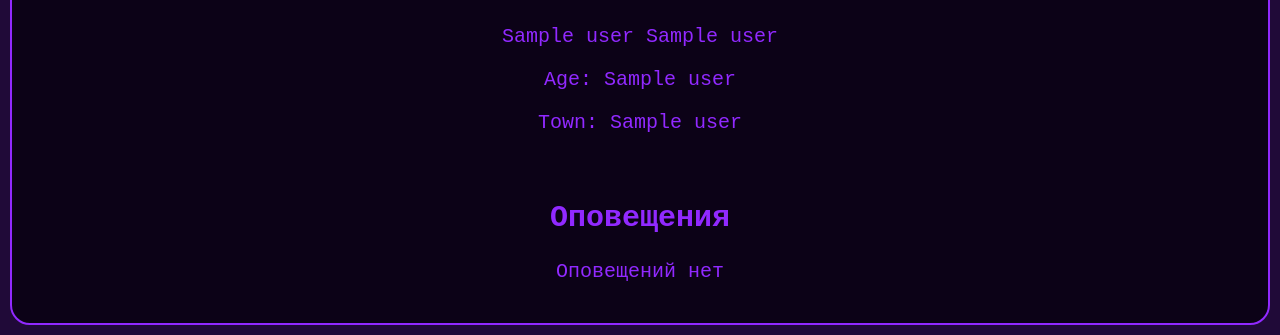
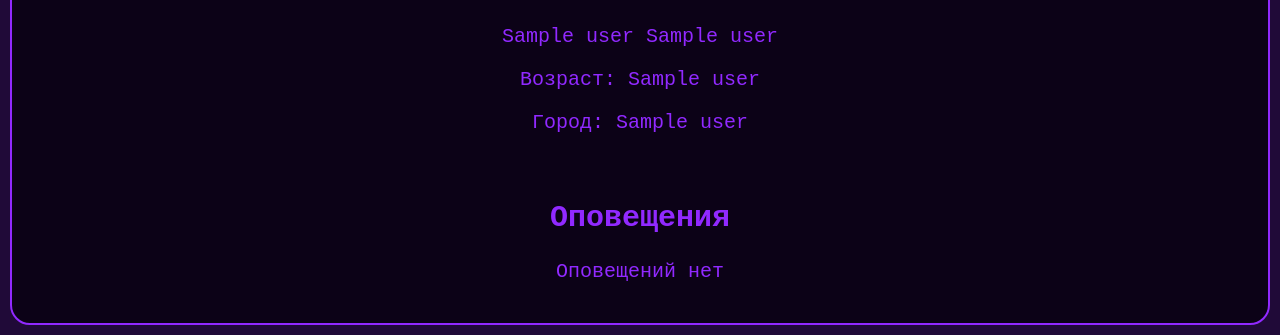
Before and after one commit to Narshola/my_purple_web, a Flask app: template templates/user.html in a window 1280 px wide. Shown: the part 512-847 px from the top of the page. Run offline with Flask 3, Linux system fonts and the light colour scheme; the template is opened without the code that fills it: most values are stand-ins (such as "Sample title", 1, 10 or a date in 2020).

Commit message:
Add files via upload

```diff
--- a/templates/user.html
+++ b/templates/user.html
@@ -18,8 +18,8 @@
         <div>
             <img src="{{ user_list[0][5] }}">
             <p>{{ user_list[0][1] }} {{ user_list[0][2] }}</p>
-            <p>Age: {{ user_list[0][3] }}</p>
-            <p>Town: {{ user_list[0][4] }}</p><br>
+            <p>Возраст: {{ user_list[0][3] }}</p>
+            <p>Город: {{ user_list[0][4] }}</p><br>
             <h2>Оповещения</h2>
             {% if notice %}
                 <p>У Вас есть непрочитанные сообщения от:</p>
@@ -30,7 +30,7 @@
                         <p>{{n[1]}}</p>
                     </div>
                     <form method="POST" action="/user">
-                        <button type="submit" name="chat_btn" class="chat_btn" value="{{ n[0] }}">Chat</button>
+                        <button type="submit" name="chat_btn" class="chat_btn" value="{{ n[0] }}">Чат</button>
                     </form>
                 </div>
                 {% endfor %}
```
Also changed, not shown: users.sqlite.
